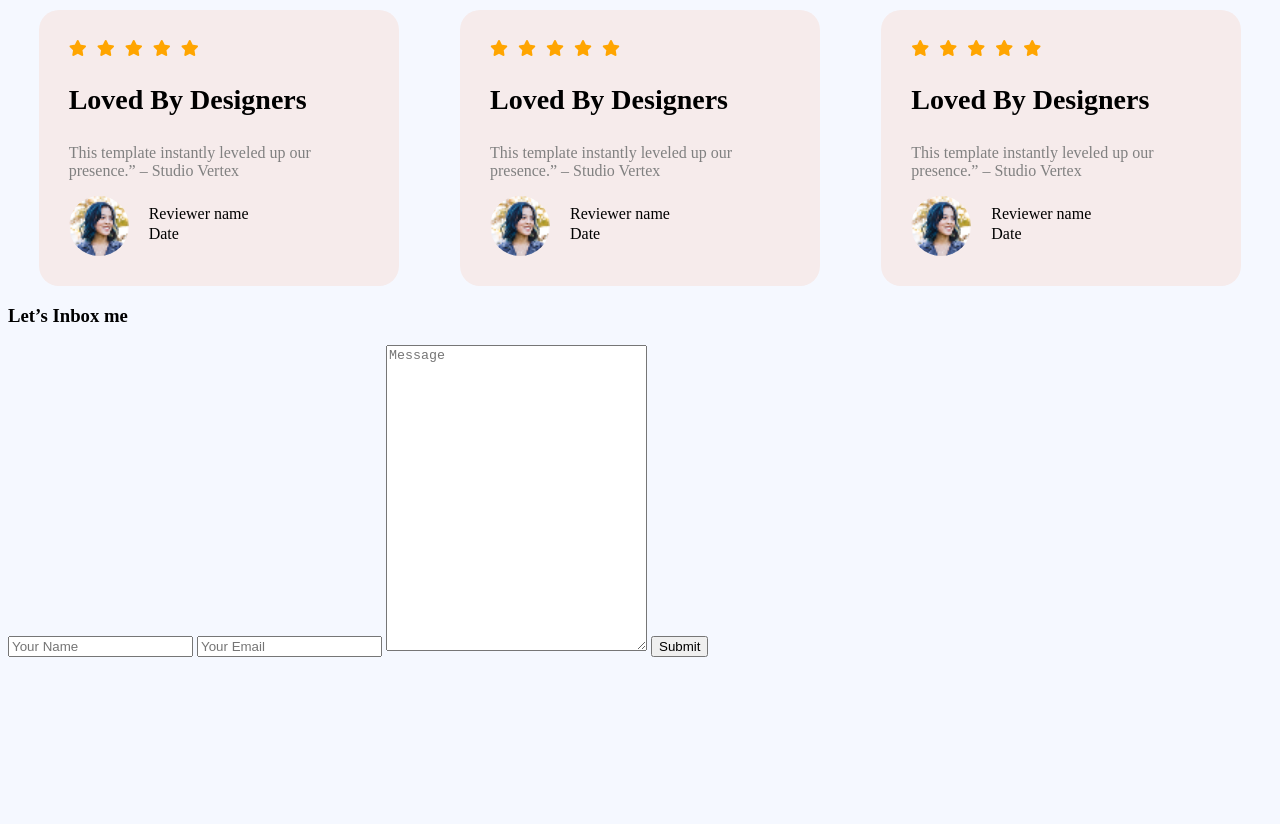
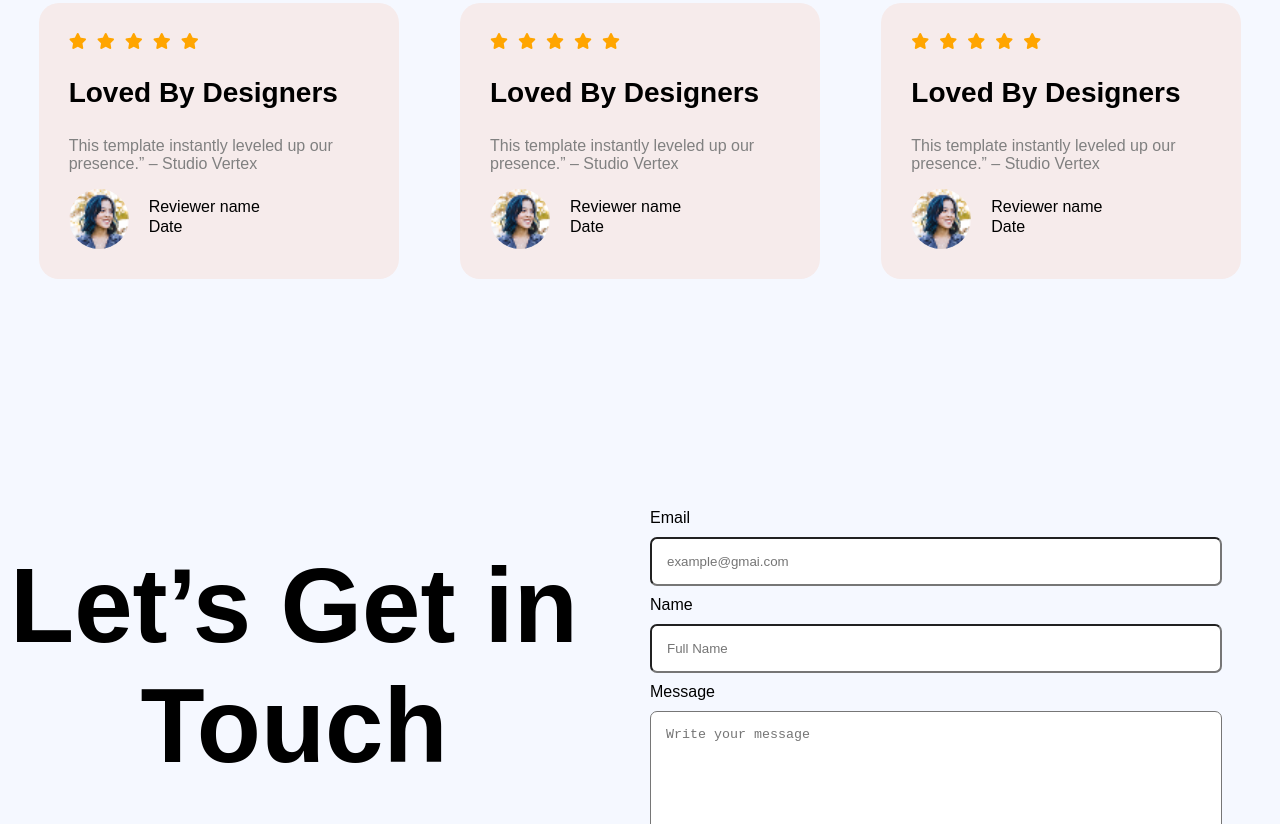
Before and after one commit to Amran13/XB12-A1, a plain HTML site: page index.html in a window 1280 px wide. Shown: the part 1976-2800 px from the top of the page. Drawn offline with Linux system fonts and the light colour scheme.

Commit message:
form added

```diff
--- a/css/style.css
+++ b/css/style.css
@@ -1,5 +1,6 @@
 body{
     background-color: #F5F8FF;
+    font-family: Arial, sans-serif;
 }
 /* heading css */
 .header{
@@ -110,10 +111,29 @@ body{
 
 /* form css */
 .input-container{
-    display: block;
+    display: flex;
+    flex-direction: column;
+    gap: 10px;
+    margin-left: 20px;
+    padding: 50px;
 }
 
+.input-container>input{
+    padding: 15px;
+    border-radius: 7px;
+}
+.input-container>textarea{
+    padding: 15px;
+    border-radius: 7px;
+}
 
+.form-content{
+    display: flex;
+}
+.form-heading{
+    font-size: 70px;
+    text-align: center;
+}
 
 /* footer css */
 .footer{
@@ -175,6 +195,10 @@ body{
 
 }
 
+.text-center{
+    text-align: center;
+}
+
 .flex{
     display: flex;
     justify-content: space-between;
@@ -198,3 +222,10 @@ body{
 .padding-tb{
     padding: 50px 0px;
 }
+
+.logo{
+    font-size: 36px;
+    color: royalblue;
+    font-weight: bolder;
+    line-height: 2px;
+}
--- a/index.html
+++ b/index.html
@@ -12,12 +12,12 @@
 <body>
     <header class="header">
         <nav class="flex container">
-            <h2>LOgo</h2>
+            <h2 class="logo">LimLite</h2>
             <button class="btn btn-animation">Sigup</button>
         </nav>
         <div class="banner flex-center container">
             <div class="banner-content">
-                <h1>Cool Dark UI Template for Webflow Agencies!</h1>
+                <h1 class="text-center">Cool Dark UI Template for Webflow Agencies!</h1>
                 <div class="center">
                     <button class="btn btn-animation ">Stay Focused</button>
                 </div>
@@ -78,7 +78,8 @@
                         </div>
                         <div>
                             <h3 class="card-heading">Loved By Designers</h3>
-                            <p class="card-text">This template instantly leveled up our <br> presence.” – Studio Vertex</p>
+                            <p class="card-text">This template instantly leveled up our <br> presence.” – Studio Vertex
+                            </p>
                             <div class="review-end ">
                                 <img src="./images/avatar.png" alt="">
                                 <div>
@@ -99,7 +100,8 @@
                         </div>
                         <div>
                             <h3 class="card-heading">Loved By Designers</h3>
-                            <p class="card-text">This template instantly leveled up our <br> presence.” – Studio Vertex</p>
+                            <p class="card-text">This template instantly leveled up our <br> presence.” – Studio Vertex
+                            </p>
                             <div class="review-end ">
                                 <img src="./images/avatar.png" alt="">
                                 <div>
@@ -120,7 +122,8 @@
                         </div>
                         <div>
                             <h3 class="card-heading">Loved By Designers</h3>
-                            <p class="card-text">This template instantly leveled up our <br> presence.” – Studio Vertex</p>
+                            <p class="card-text">This template instantly leveled up our <br> presence.” – Studio Vertex
+                            </p>
                             <div class="review-end ">
                                 <img src="./images/avatar.png" alt="">
                                 <div>
@@ -134,24 +137,32 @@
             </div>
         </section>
 
-        <section class="form-section">
+        <section class="form-section section-margin">
 
-        <div class="footer-column">
-            <h3 class="section-title">Let’s Inbox me</h3>
-            <form action="input-container">
-                <input type="text" name="" id="" placeholder="Your Name">
-                <input type="email" name="" id="" placeholder="Your Email">
-                <textarea name="" id="" cols="30" rows="20" placeholder="Message"></textarea>
-                <input class="btn-primary" type="submit" value="Submit">
-            </form>
-        </div>
+            <div class="form-content container">
+                <div class="half form-heading">
+                    <h1>Let’s Get in Touch </h1>
+                </div>
+                <form class="input-container half">
+                    <label for="email">Email</label>
+                    <input type="email" name="" id="" placeholder="example@gmai.com">
+                    <label for="email">Name</label>
+                    <input type="text" name="" id="" placeholder="Full Name">
+                    <label for="email">Message</label>
+                    <textarea name="" id="" cols="30" rows="10" placeholder="Write your message"></textarea>
+                    <input class="btn btn-animation" type="submit" value="Get in Touch">
+                </form>
+            </div>
+
+
         </section>
 
     </main>
     <footer class=" footer section-margin">
         <div class="container">
-            <h1 class="user-heading">Logo</h1>
-            <p class="gray">Ready to elevate your online presence? Contact us today to discuss <br> your project and discover how we can bring your vision to life.</p>
+            <h1 class="user-heading">LimLite</h1>
+            <p class="gray">Ready to elevate your online presence? Contact us today to discuss <br> your project and
+                discover how we can bring your vision to life.</p>
             <div class="footer-link">
                 <a href="#">Home</a>
                 <a href="#">About</a>
```
